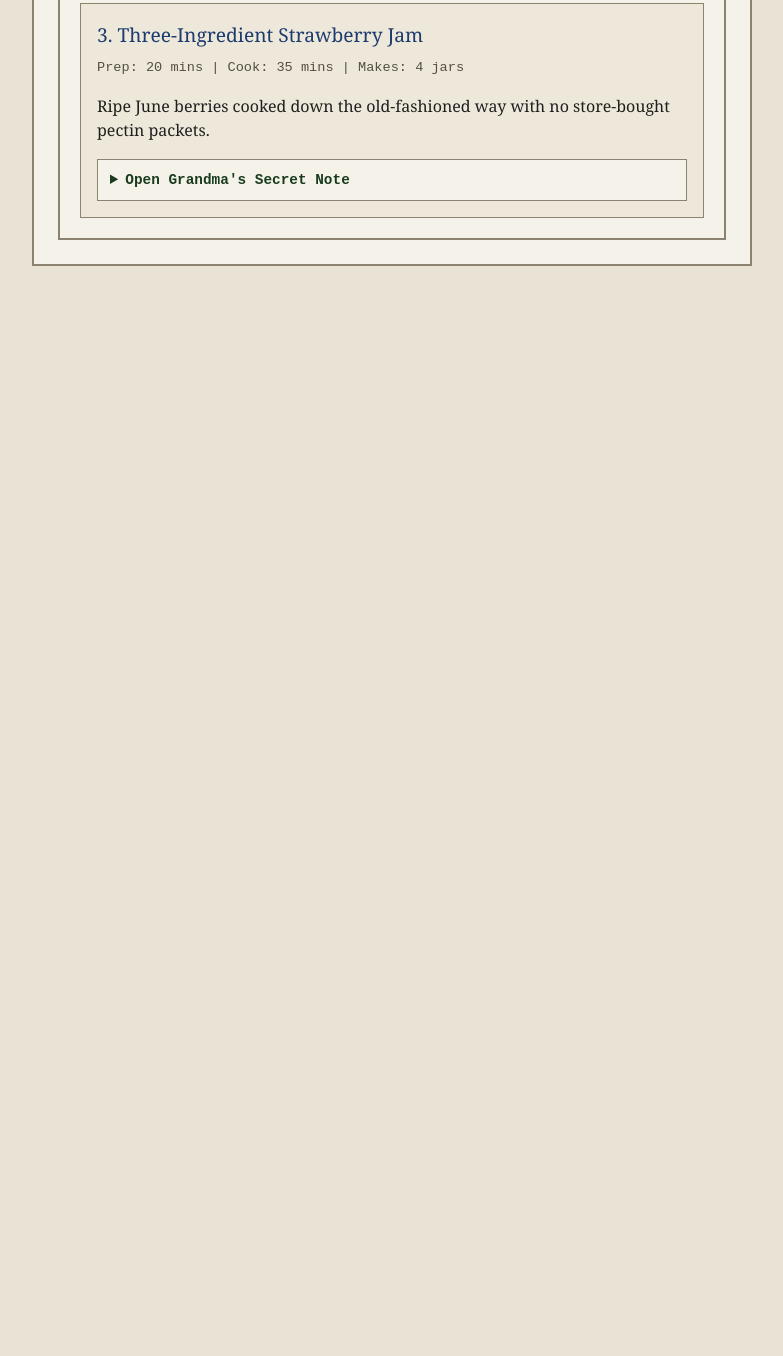
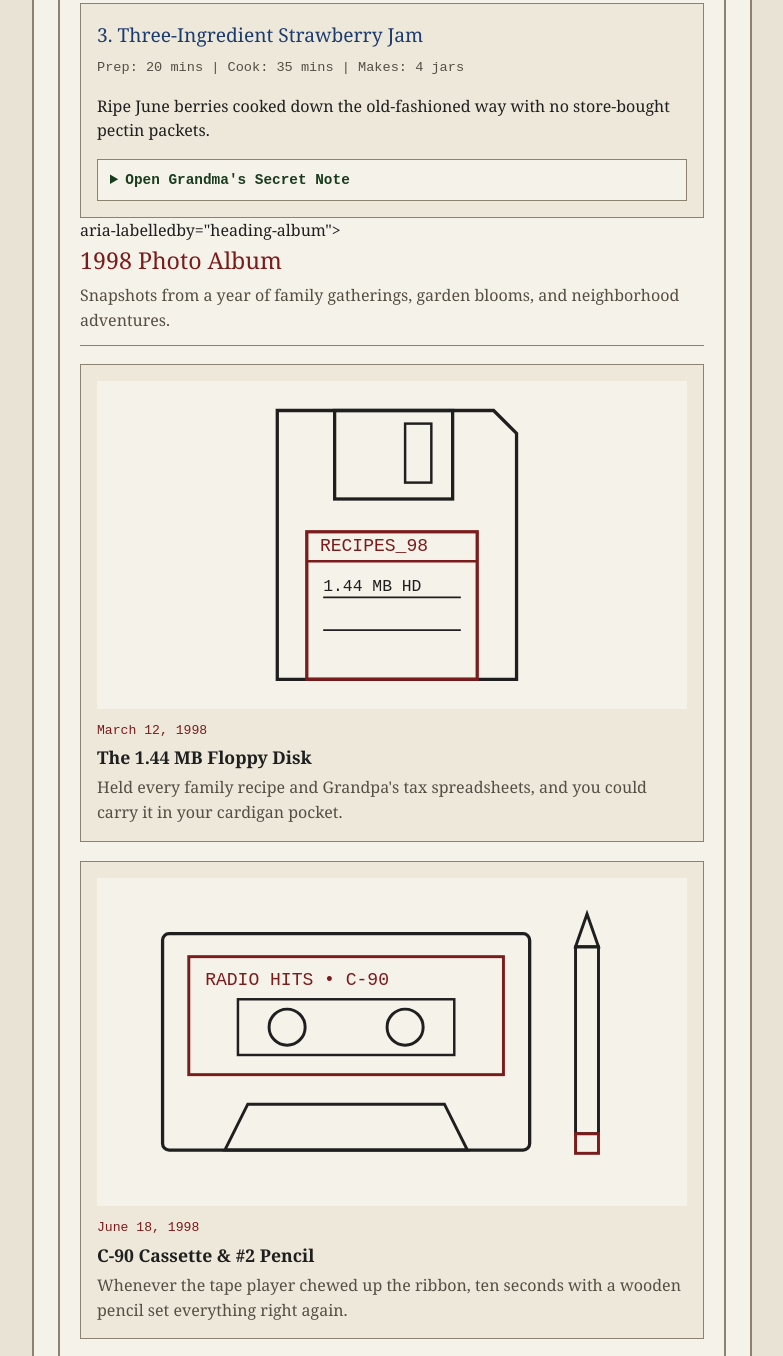
Before and after one commit to funtikfor-11/grandma-site-Num1, a plain HTML site: page index.html in a window 1280 px wide. Shown: the part 970-2326 px from the top of the page, without its empty margins (248-1031 px from the left). Before the commit the page ends 1276 px from the top, so only its background shows below. Drawn offline with Linux system fonts and the light colour scheme.

Commit message:
made visual appeareance for website

```diff
--- a/index.html
+++ b/index.html
@@ -592,5 +592,82 @@
       </article>
     </section>
 
+    <section id="section-album">
+        aria-labelledby="heading-album">
+      <header class="section-intro">
+        <h2 id="heading-album">1998 Photo Album</h2>
+        <p>Snapshots from a year of family gatherings, garden blooms, and neighborhood adventures.</p>
+      </header>
+    </section>
+
+    <article class="album-entry">
+        <figure>
+            <svg viewBox="0 0 360 200" role="img" aria-label="2-color sketch of a 3.5-inch floppy disk">
+                <polygon class="line-primary" points="110,18 242,18 256,32 256,182 110,182" fill="none" stroke="#1f1f1f" stroke-width="2"/>
+            <rect class="line-primary" x="145" y="18" width="72" height="54" fill="none" stroke="#1f1f1f" stroke-width="2"/>
+            <rect class="line-primary" x="188" y="26" width="16" height="36" fill="none" stroke="#1f1f1f" stroke-width="1.5"/>
+            <rect class="line-secondary" x="128" y="92" width="104" height="90" fill="none" stroke="#7a1c1c" stroke-width="2"/>
+            <line class="line-secondary" x1="128" y1="110" x2="232" y2="110" stroke="#7a1c1c" stroke-width="1.5"/>
+            <line class="line-primary" x1="138" y1="132" x2="222" y2="132" stroke="#1f1f1f" stroke-width="1"/>
+            <line class="line-primary" x1="138" y1="152" x2="222" y2="152" stroke="#1f1f1f" stroke-width="1"/>
+            <text class="svg-label" x="136" y="104" font-family="Courier New, monospace" font-size="11" fill="#7a1c1c">RECIPES_98</text>
+            <text class="svg-label" x="138" y="128" font-family="Courier New, monospace" font-size="10" fill="#1f1f1f">1.44 MB HD</text>
+          </svg>
+          <figcaption>
+            <time datetime="1998-03-12">March 12, 1998</time>
+            <strong>The 1.44 MB Floppy Disk</strong>
+            <p>Held every family recipe and Grandpa's tax spreadsheets, and you could carry it in your cardigan pocket.</p>
+          </figcaption>
+        </figure>
+      </article>
+
+      <article class="album-entry">
+        <figure>
+            <svg viewBox="0 0 360 200" role="img" aria-label="2-color sketch of a cassette tape and pencil">
+            <rect class="line-primary" x="40" y="34" width="224" height="132" rx="4" fill="none" stroke="#1f1f1f" stroke-width="2"/>
+            <rect class="line-secondary" x="56" y="48" width="192" height="72" fill="none" stroke="#7a1c1c" stroke-width="1.8"/>
+            <rect class="line-primary" x="86" y="74" width="132" height="34" fill="none" stroke="#1f1f1f" stroke-width="1.5"/>
+            <circle class="line-primary" cx="116" cy="91" r="11" fill="none" stroke="#1f1f1f" stroke-width="1.8"/>
+            <circle class="line-primary" cx="188" cy="91" r="11" fill="none" stroke="#1f1f1f" stroke-width="1.8"/>
+            <polygon class="line-primary" points="78,166 92,138 212,138 226,166" fill="none" stroke="#1f1f1f" stroke-width="1.8"/>
+            <text class="svg-label" x="66" y="65" font-family="Courier New, monospace" font-size="11" fill="#7a1c1c">RADIO HITS • C-90</text>
+            <rect class="line-primary" x="292" y="42" width="14" height="114" fill="none" stroke="#1f1f1f" stroke-width="1.8"/>
+            <polygon class="line-primary" points="292,42 299,22 306,42" fill="none" stroke="#1f1f1f" stroke-width="1.8"/>
+            <rect class="line-secondary" x="292" y="156" width="14" height="12" fill="none" stroke="#7a1c1c" stroke-width="1.8"/>
+            </svg>
+            <figcaption>
+                <time datetime="1998-06-18">June 18, 1998</time>
+            <strong>C-90 Cassette &amp; #2 Pencil</strong>
+            <p>Whenever the tape player chewed up the ribbon, ten seconds with a wooden pencil set everything right again.</p>
+            </figcaption>
+        </figure>
+      </article>
+
+      <article class="album-entry">
+        <figure>
+            <svg viewBox="0 0 360 200" role="img" aria-label="2-color sketch of a 1998 CRT monitor">
+            <rect class="line-primary" x="96" y="20" width="168" height="122" rx="4" fill="none" stroke="#1f1f1f" stroke-width="2"/>
+            <rect class="line-primary" x="110" y="34" width="140" height="88" fill="none" stroke="#1f1f1f" stroke-width="1.8"/>
+            <text class="svg-label" x="120" y="56" font-family="Courier New, monospace" font-size="11" fill="#1f1f1f">C:\&gt; DIALUP.EXE</text>
+            <text class="svg-label" x="120" y="76" font-family="Courier New, monospace" font-size="11" fill="#7a1c1c">CONNECT 33600</text>
+            <circle class="line-secondary" cx="236" cy="132" r="3" fill="none" stroke="#7a1c1c" stroke-width="2"/>
+            <polygon class="line-primary" points="150,142 210,142 218,162 142,162" fill="none" stroke="#1f1f1f" stroke-width="1.8"/>
+            <rect class="line-primary" x="124" y="162" width="112" height="10" fill="none" stroke="#1f1f1f" stroke-width="1.8"/>
+            <line class="line-primary" x1="56" y1="172" x2="304" y2="172" stroke="#1f1f1f" stroke-width="1.8"/>
+            </svg>
+            <figcaption>
+            <time datetime="1998-10-04">October 4, 1998</time>
+            <strong>The 15-Inch Beige Monitor</strong>
+            <p>Weighed forty pounds, hummed softly like a refrigerator, and kept the study warm all through November.</p>
+          </figcaption>
+        </figure>
+      </article>
+    </section>
+
+
+
+
+
+
 
   </main>
```
